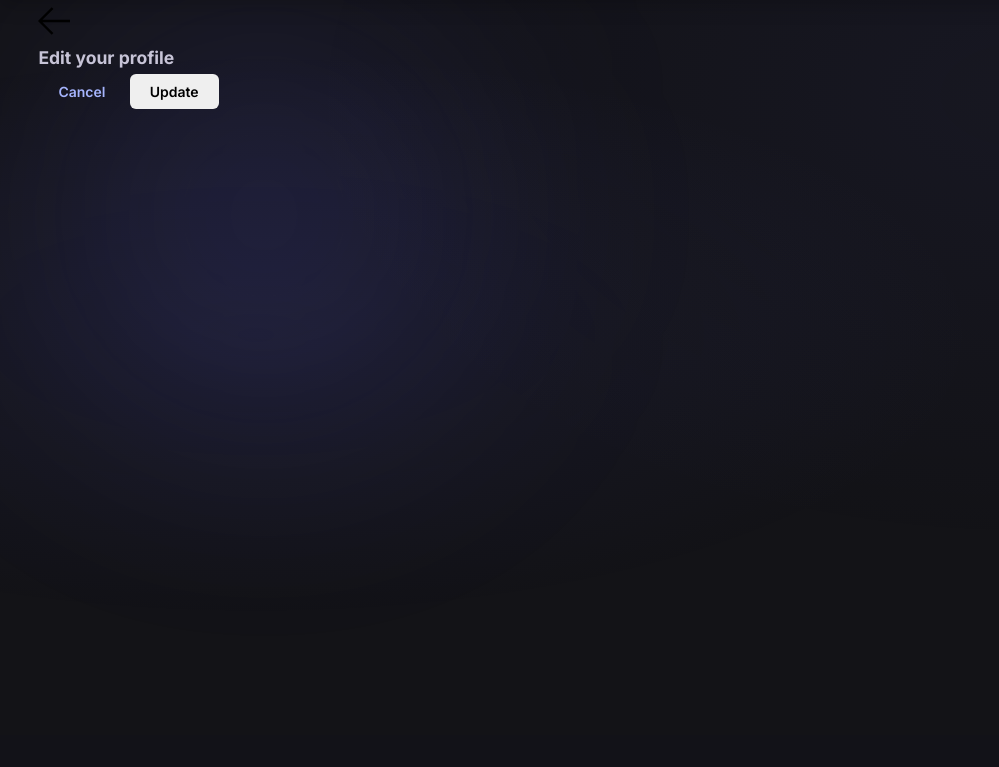
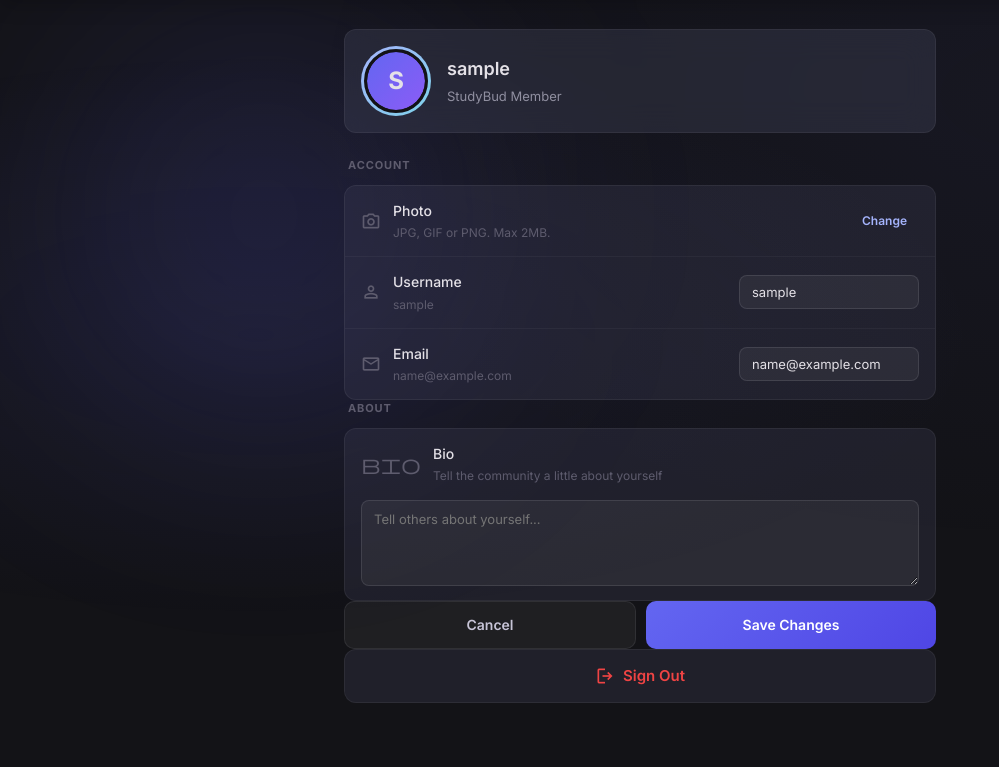
Before and after one commit to MachariaP/StudyBud, a Django app: page /update-user/ in a window 1280 px wide. Shown: the part 65-832 px from the top of the page, without its empty margins (0-999 px from the left). Before the commit the page ends 547 px from the top, so only its background shows below. Run offline with Django 5.2, Linux system fonts and the light colour scheme; the visitor is signed in with stand-in values (Sample User, id 1); data comes from the database, SQL or seed files in the repository.

Commit message:
Redesign profile page with stats grid and settings with inline photo upload

```diff
--- a/studybud/base/templates/base/update-user.html
+++ b/studybud/base/templates/base/update-user.html
@@ -1,41 +1,101 @@
 {% extends 'main.html' %}
+{% load static %}
 
 {% block content %}
-    <main class="update-account layout">
-        <div class="container">
-            <div class="layout__box">
-                <div class="layout__boxHeader">
-                    <div class="layout__boxTitle">
-                        <a href="{% url 'home' %}">
-                            <svg version="1.1" xmlns="http://www.w3.org/2000/svg" width="32" height="32"
-                                viewBox="0 0 32 32">
-                                <title>arrow-left</title>
-                                <path
-                                    d="M13.723 2.286l-13.723 13.714 13.719 13.714 1.616-1.611-10.96-10.96h27.625v-2.286h-27.625l10.965-10.965-1.616-1.607z">
-                                </path>
-                            </svg>
-                        </a>
-                        <h3>Edit your profile</h3>
+<main class="settings-page">
+  <div class="glass settings-summary">
+    <div class="avatar-ring avatar-ring--gradient">
+      <div class="avatar" id="avatarPreview">
+        {% if profile_form.instance.avatar %}
+        <img src="{{ profile_form.instance.avatar.url }}" alt="{{request.user.username}}" />
+        {% else %}
+        <span class="avatar__initials">{{ request.user.username|first|upper }}</span>
+        {% endif %}
       </div>
     </div>
-                <div class="layout__body">
-                    <form class="form" action="" method="POST">
+    <div>
+      <h2 class="settings-summary__name">{{request.user.username}}</h2>
+      <p class="settings-summary__level">{% if profile.bio %}Learner{% else %}StudyBud Member{% endif %}</p>
+    </div>
+  </div>
+
+  <form action="" method="POST" enctype="multipart/form-data" class="settings-form">
     {% csrf_token %}
-                        {% for field in form %}
-                        <div class="form__group">
-                            <label for="profile_pic">{{field.label}}</label>
-                            {{field}}
+
+    <section class="settings-section">
+      <h3 class="settings-section__title">Account</h3>
+      <div class="settings-card">
+        <div class="settings-card__item">
+          <div class="settings-card__item-left">
+            <span class="material-symbols-outlined settings-card__icon">photo_camera</span>
+            <div>
+              <p class="settings-card__label">Photo</p>
+              <p class="settings-card__desc">JPG, GIF or PNG. Max 2MB.</p>
             </div>
-                        {% endfor %}
+          </div>
+          <label for="id_avatar" class="settings-card__action">Change</label>
+          <div class="form__hide">{{ profile_form.avatar }}</div>
+        </div>
 
-                        <div class="form__action">
-                            <a class="btn btn--dark" href="index.html">Cancel</a>
-                            <button class="btn btn--main" type="submit">Update</button>
+        <div class="settings-card__item">
+          <div class="settings-card__item-left">
+            <span class="material-symbols-outlined settings-card__icon">person</span>
+            <div>
+              <p class="settings-card__label">Username</p>
+              <p class="settings-card__desc">{{ user_form.username.value }}</p>
             </div>
-                    </form>
+          </div>
+          <div class="settings-card__edit-wrap">
+            {{ user_form.username }}
+          </div>
+        </div>
+
+        <div class="settings-card__item">
+          <div class="settings-card__item-left">
+            <span class="material-symbols-outlined settings-card__icon">mail</span>
+            <div>
+              <p class="settings-card__label">Email</p>
+              <p class="settings-card__desc">{{ user_form.email.value|default:"Not set" }}</p>
+            </div>
+          </div>
+          <div class="settings-card__edit-wrap">
+            {{ user_form.email }}
           </div>
         </div>
       </div>
+    </section>
+
+    <section class="settings-section">
+      <h3 class="settings-section__title">About</h3>
+      <div class="settings-card">
+        <div class="settings-card__item settings-card__item--col">
+          <div class="settings-card__item-left">
+            <span class="material-symbols-outlined settings-card__icon">bio</span>
+            <div>
+              <p class="settings-card__label">Bio</p>
+              <p class="settings-card__desc">Tell the community a little about yourself</p>
             </div>
+          </div>
+          {{ profile_form.bio }}
+        </div>
+      </div>
+    </section>
+
+    <section class="settings-section">
+      <div class="settings-actions">
+        <a href="{% url 'home' %}" class="btn btn--settings-cancel">Cancel</a>
+        <button type="submit" class="btn btn--settings-save" id="saveBtn">
+          Save Changes
+        </button>
+      </div>
+    </section>
+
+    <section class="settings-section">
+      <a href="{% url 'logout' %}" class="settings-logout">
+        <span class="material-symbols-outlined">logout</span>
+        Sign Out
+      </a>
+    </section>
+  </form>
 </main>
 {% endblock content %}
```
Also changed, not shown: studybud/base/templates/base/profile.html (+70 -35 lines). Lines whose indentation alone changed are shown as unchanged.
